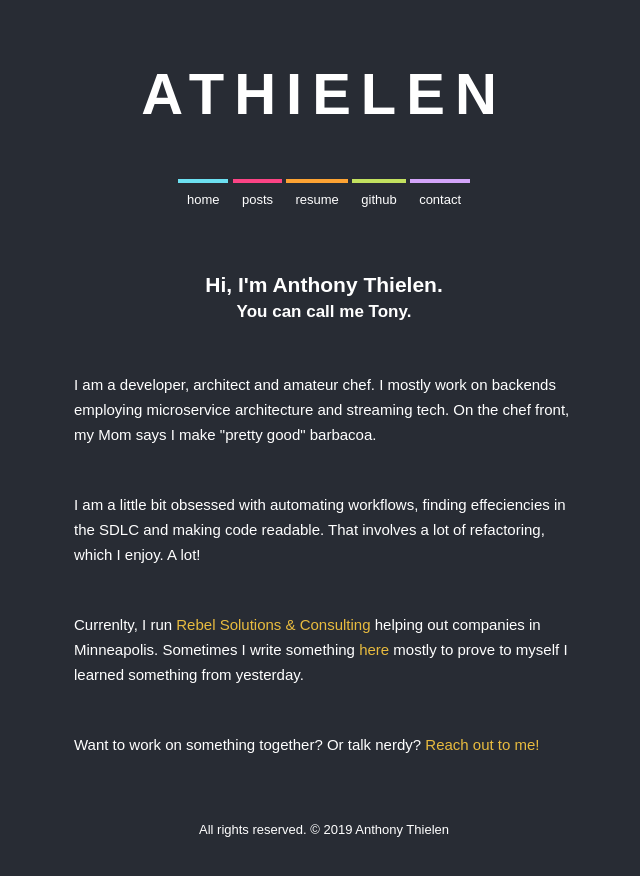
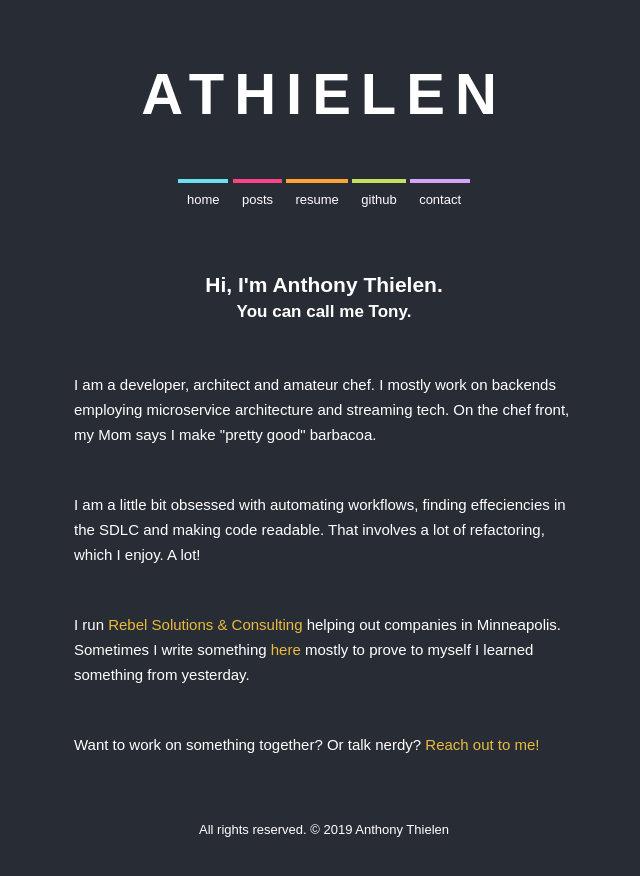
Before and after one commit to athielen/athielen.github.io, a Jekyll site: the page built from index.html, in a window 1280 px wide. Shown: the top 876 px of the page, without its empty margins (316-956 px from the left). Built offline with Jekyll 4.4.1, drawn with Linux system fonts in a browser that asks for light colours.

Commit message:
Fix typo

```diff
--- a/index.html
+++ b/index.html
@@ -21,7 +21,7 @@ title: Anthony Thielen
         </p>
 
         <p>
-          Currenlty, I run <a class="web-links" href="https://www.rebelsolutions.io">Rebel Solutions & Consulting</a> helping out companies in Minneapolis. Sometimes I write something <a class="web-links" href="https://athielen.com/posts/">here</a> mostly to prove to myself I learned something from yesterday.
+          I run <a class="web-links" href="https://www.rebelsolutions.io">Rebel Solutions & Consulting</a> helping out companies in Minneapolis. Sometimes I write something <a class="web-links" href="https://athielen.com/posts/">here</a> mostly to prove to myself I learned something from yesterday.
         </p>
 
         <p>
```
